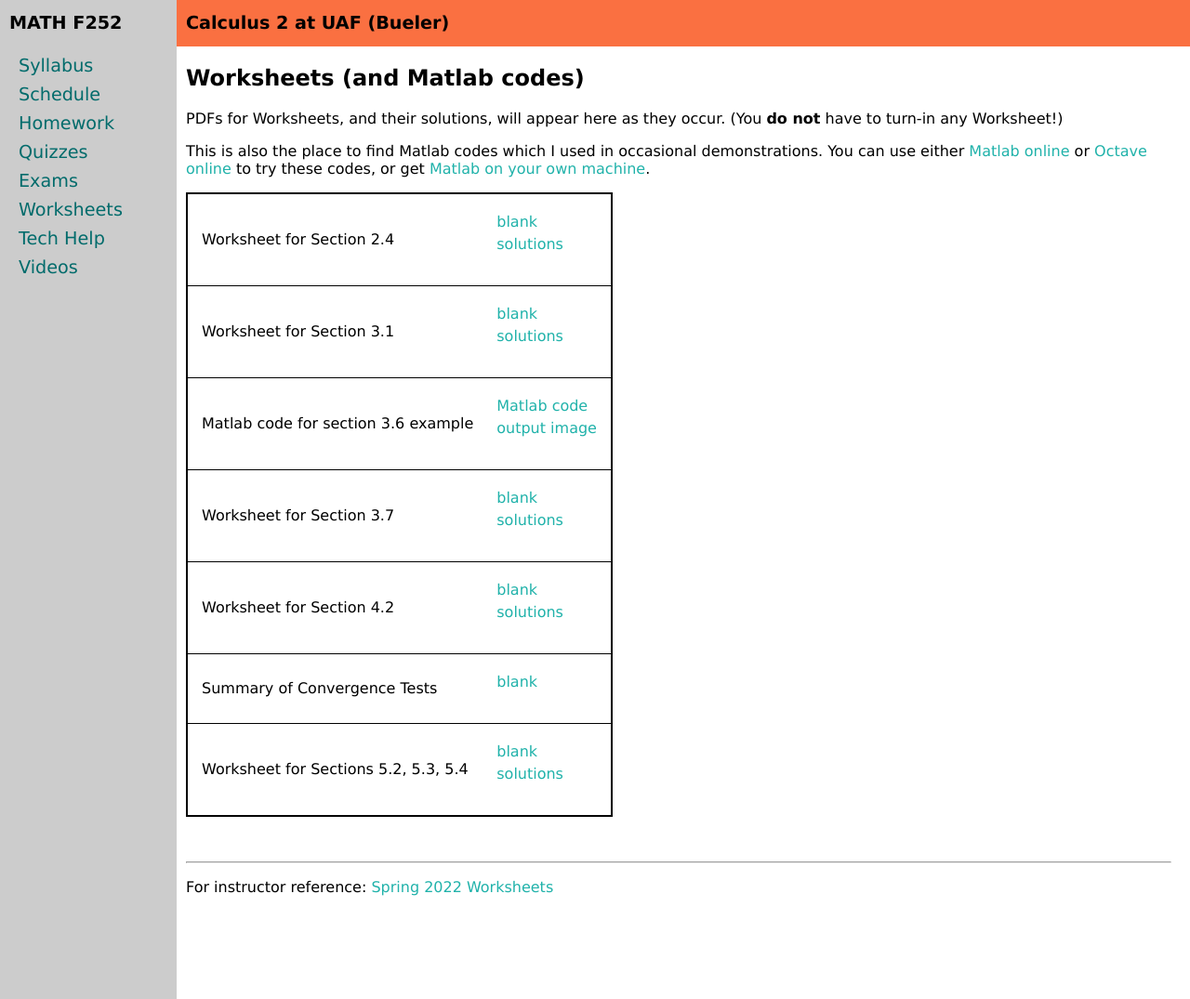
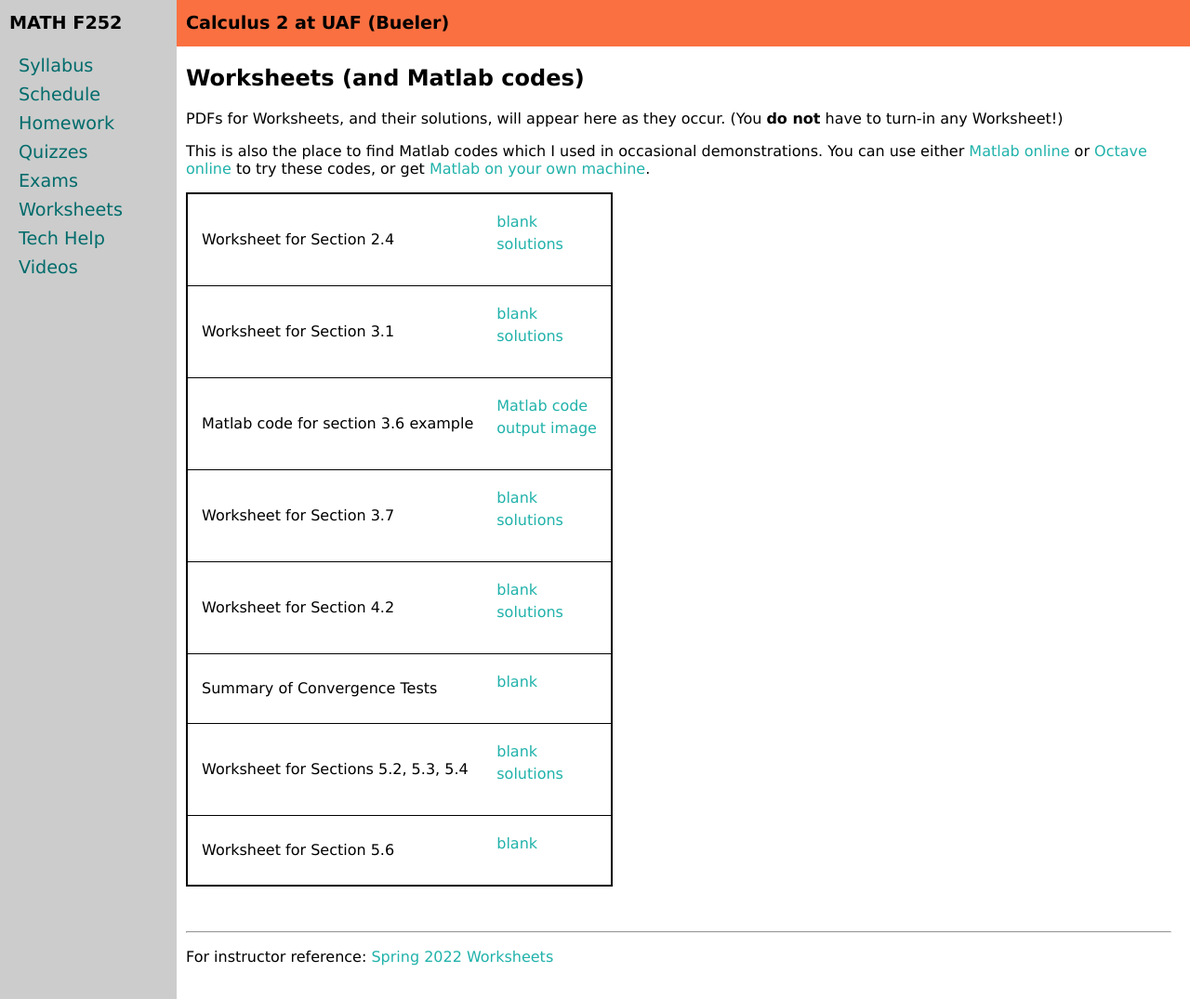
Before and after one commit to uaf-math/calc2, a Jekyll site: the page built from worksheets.md, in a window 1280 px wide and 1075 px high. Shown: the whole window at 93% size. Built offline with Jekyll 4.4.1, drawn with Linux system fonts in a browser that asks for light colours.

Commit message:
post today worksheet

```diff
--- a/_data/worksheets.yml
+++ b/_data/worksheets.yml
@@ -21,3 +21,6 @@ worksheets:
 - name: Worksheet for Sections 5.2, 5.3, 5.4
   blank: 5p4.pdf
   solutions: 5p4solns.pdf
+- name: Worksheet for Section 5.6
+  blank: 5p6.pdf
+  #solutions: 5p6solns.pdf
```
Also changed, not shown: 2 other files.
